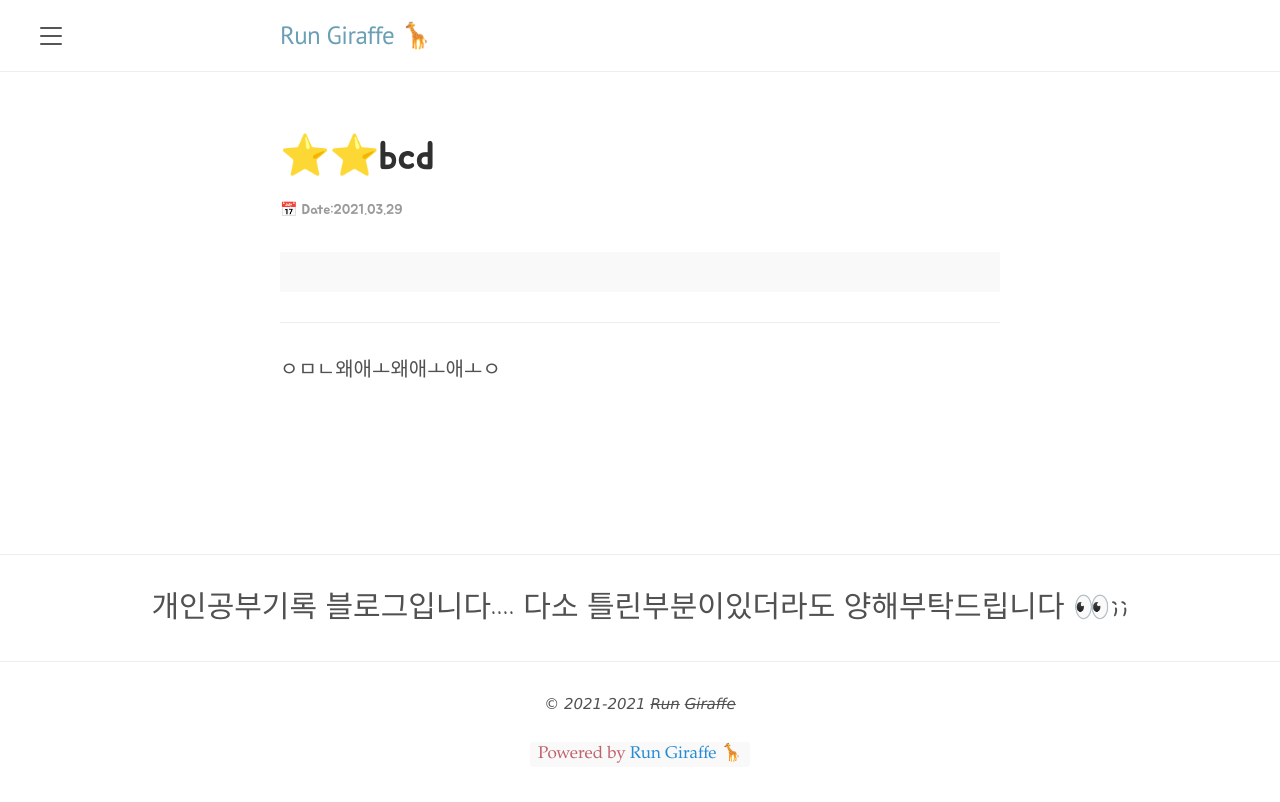
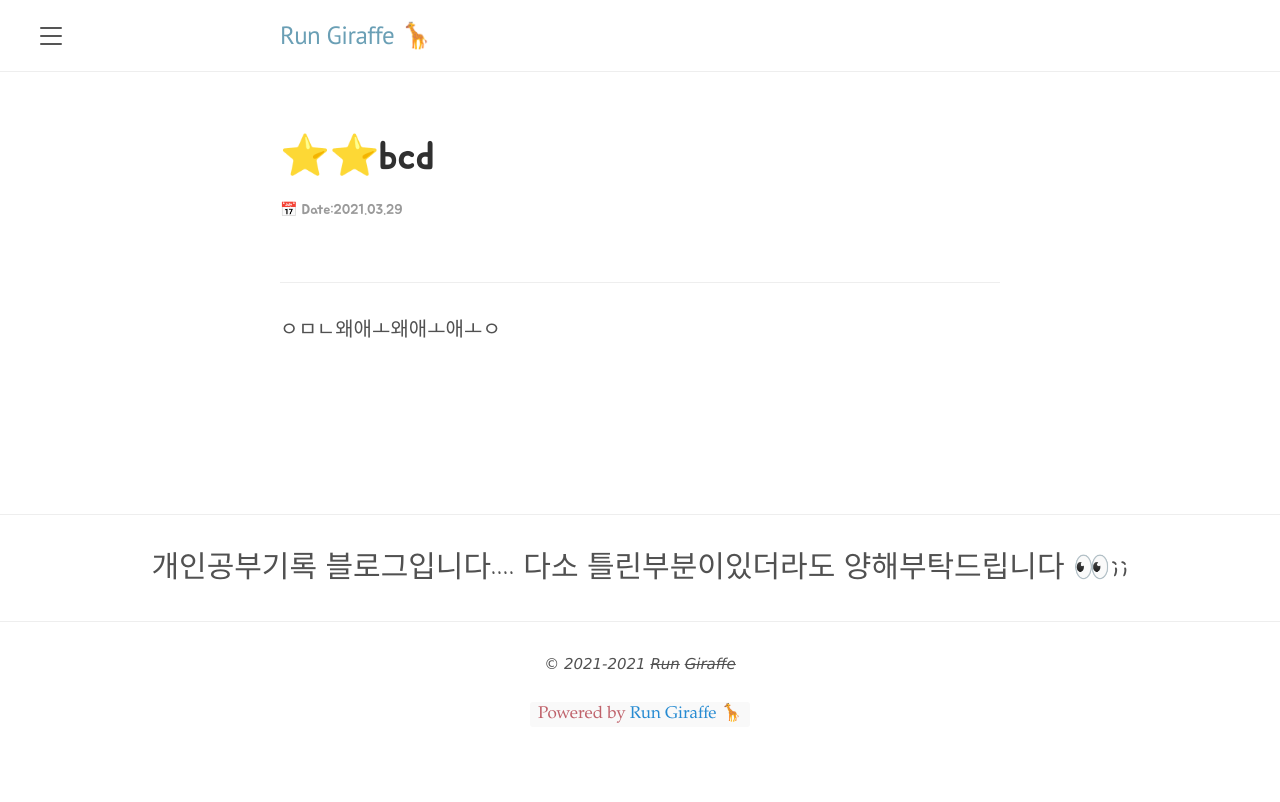
Before and after one commit to froggy0m0/froggy0m0.github.io, a Jekyll site: the page built from _posts/Programmers/2021-03-29-bbbb.md, in a window 1280 px wide. Shown: the top 802 px of the page. Built offline with Jekyll 4.4.1, drawn with Linux system fonts in a browser that asks for light colours.

Commit message:
Update post.html

```diff
--- a/_layouts/post.html
+++ b/_layouts/post.html
@@ -5,9 +5,11 @@ layout: default
 <div class="post">
   <h1 class="post-title">{{ page.title }}</h1>
   <span class="font-date">📅 Date:{{ page.date | date : "%Y.%m.%d" }}</span><br></br>
-  <p class ="post-message">
-    {{ page.message }}
-  </p>
+  {% if page.message %}
+    <p class ="post-message">
+      {{ page.message }}
+    </p>
+  {% endif %}
   <hr>
   <span class="font-Noto_Serif_KR">{{ content }}</span>
 </div>
```
